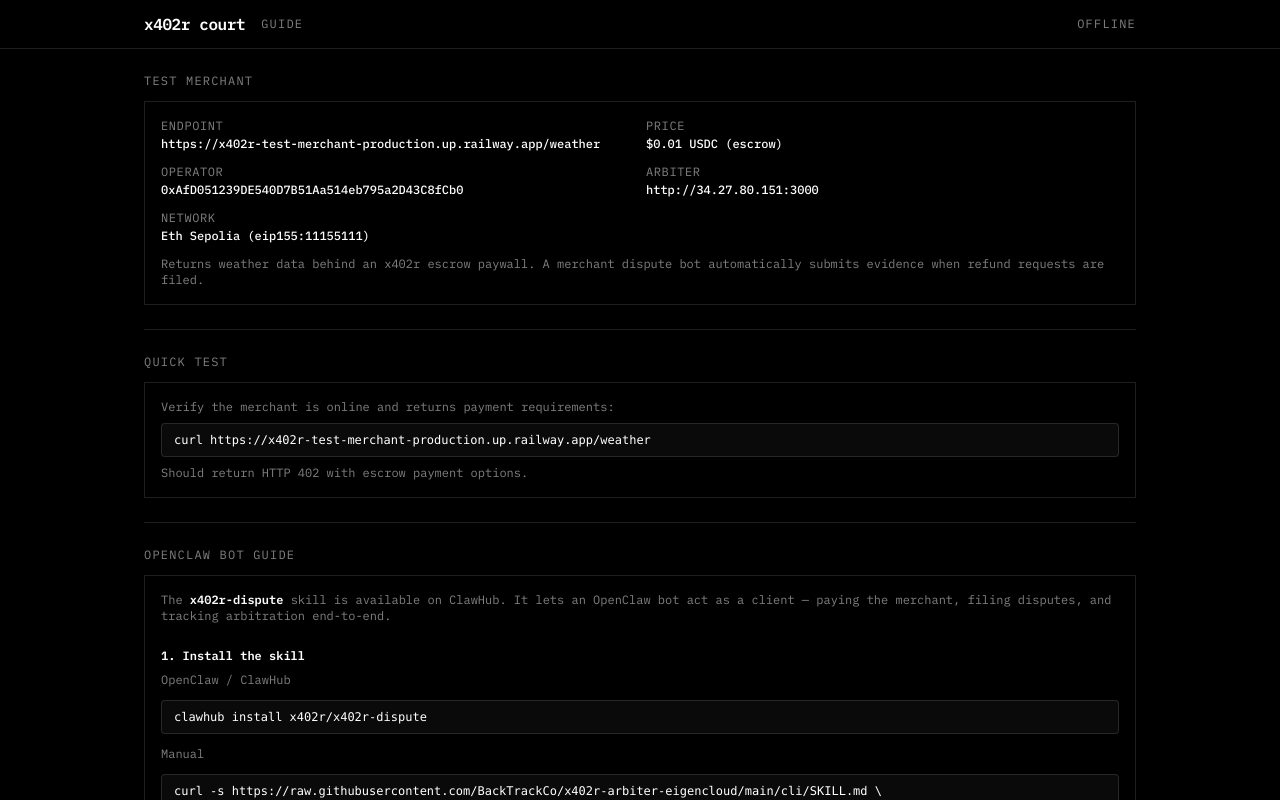
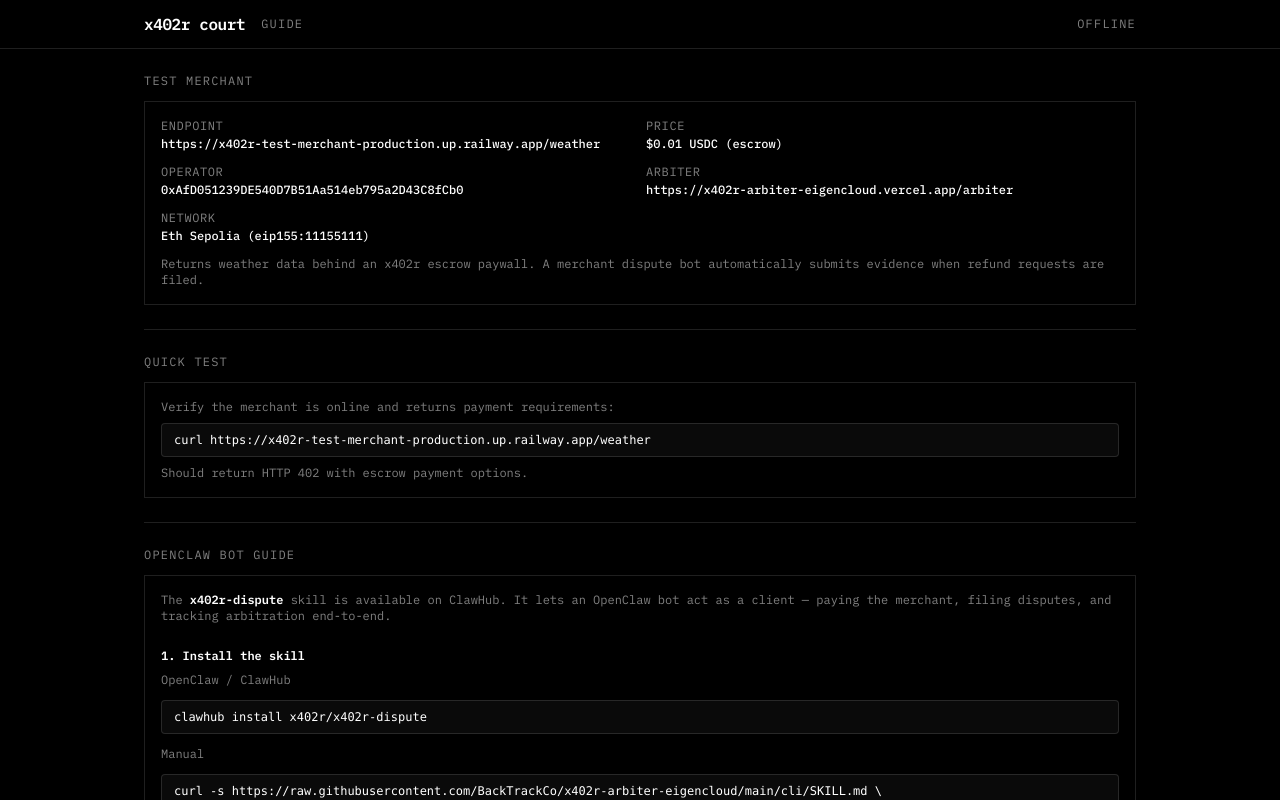
Before and after one commit to BackTrackCo/x402r-arbiter-eigencloud, a Next.js app in the folder court-ui/: page /guide in a window 1280 px wide. Shown: the top 800 px of the page. Built offline with nearby package versions, Linux system fonts and the light colour scheme; no server answers.

Commit message:
Use Vercel proxy URL for arbiter in guide
Co-Authored-By: Claude Opus 4.6 <noreply@anthropic.com>

```diff
--- a/court-ui/app/guide/page.tsx
+++ b/court-ui/app/guide/page.tsx
@@ -4,7 +4,7 @@ import { Separator } from "@/components/ui/separator";
 
 const MERCHANT_URL = "https://x402r-test-merchant-production.up.railway.app";
 const OPERATOR = "0xAfD051239DE540D7B51Aa514eb795a2D43C8fCb0";
-const ARBITER_URL = "http://34.27.80.151:3000";
+const ARBITER_URL = "https://x402r-arbiter-eigencloud.vercel.app/arbiter";
 
 export default function GuidePage() {
   return (
```
